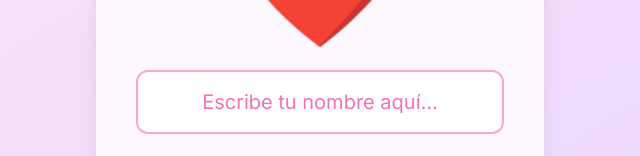
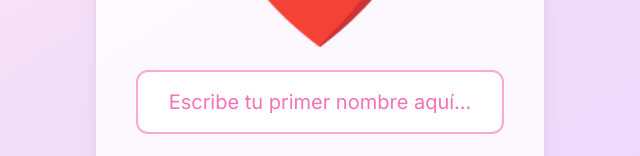
Before and after one commit to mgonzalesbe01/para_ti, a plain HTML site: page Index.html in a window 1280 px wide. Shown: the part 370-526 px from the top of the page, without its empty margins (320-960 px from the left). Drawn offline with nearby package versions, Linux system fonts and the light colour scheme.

Commit message:
agregue mas texto al inicio

```diff
--- a/Index.html
+++ b/Index.html
@@ -107,7 +107,7 @@
       <input
         type="text"
         id="nameInput"
-        placeholder="Escribe tu nombre aquí..."
+        placeholder="Escribe tu primer nombre aquí..."
         class="w-full p-4 mb-6 text-xl rounded-xl border-2 border-pink-300 focus:outline-none focus:ring-4 focus:ring-pink-300 text-center placeholder-pink-400 transition-all duration-300"
       />
       <button
```
